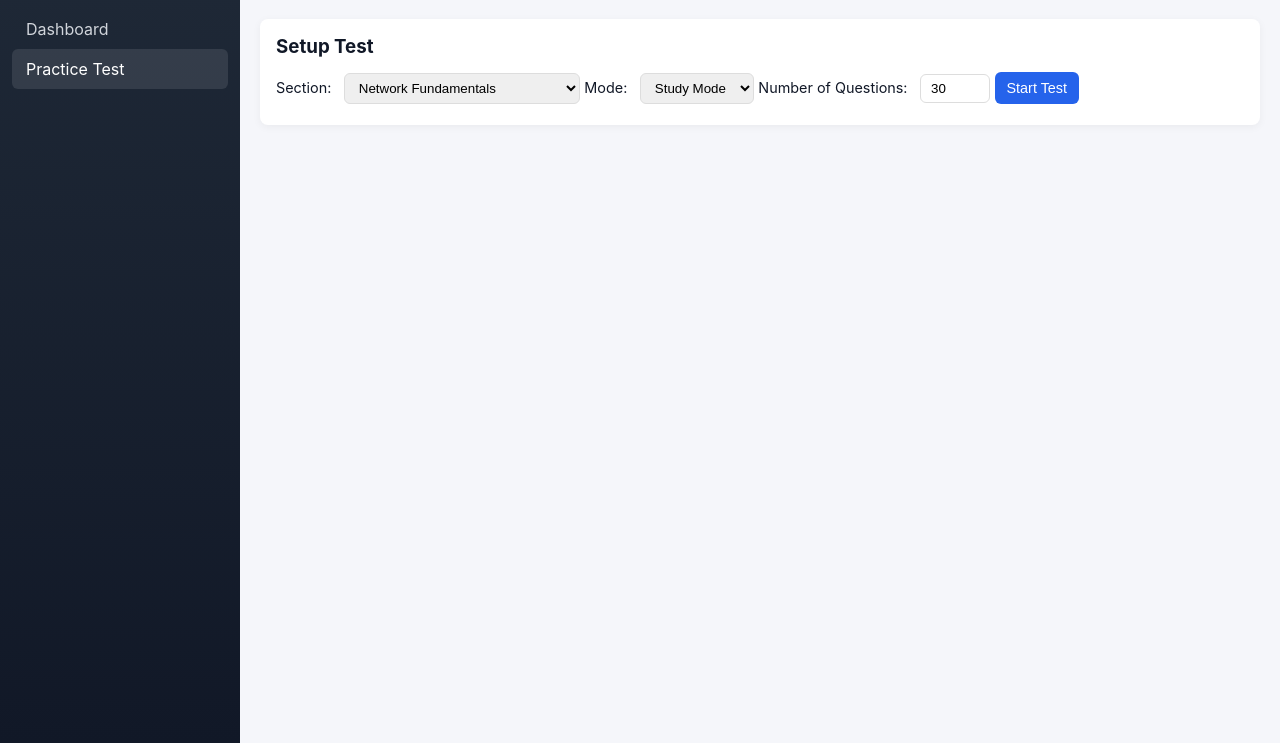
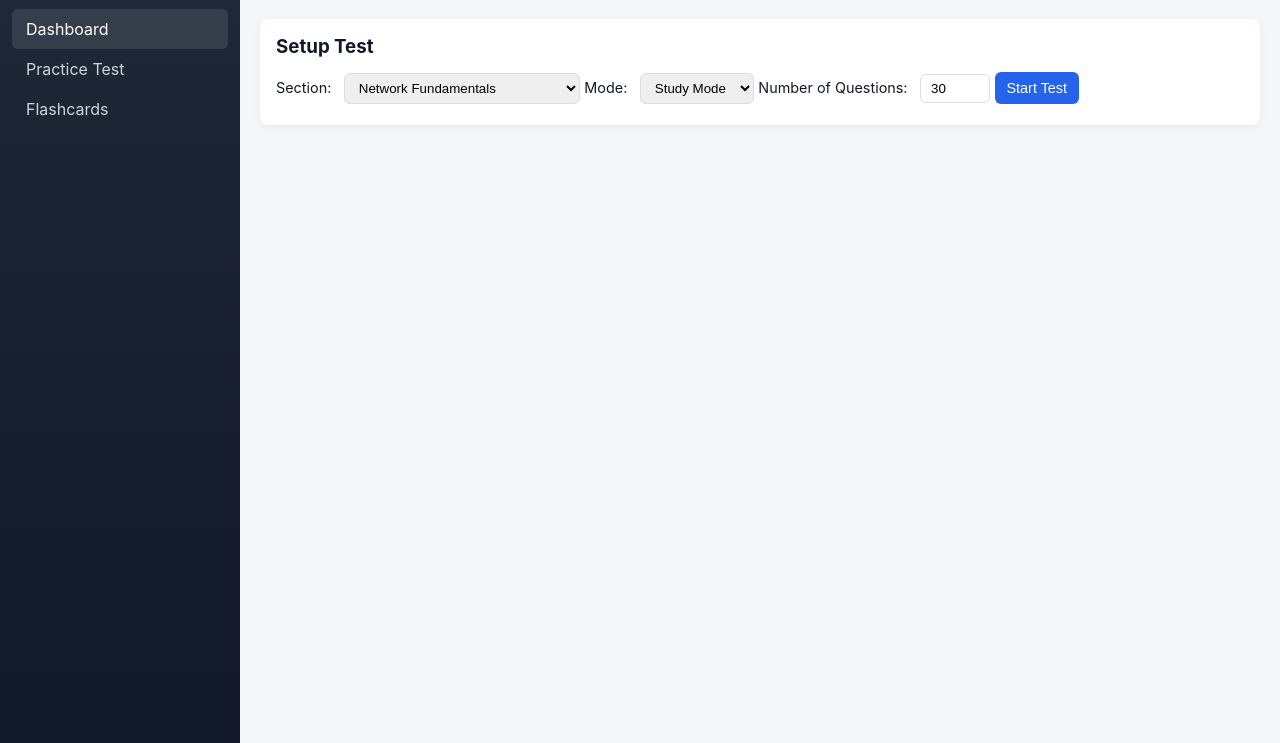
Before and after one commit to ElSpaniard97/ccna-practice-dashboard, a plain HTML site: page questions.html in a window 1280 px wide. Shown: the part 57-800 px from the top of the page. Drawn offline with Linux system fonts and the light colour scheme.

Commit message:
Update questions.html

```diff
--- a/questions.html
+++ b/questions.html
@@ -56,9 +56,10 @@
     <aside class="sidebar">
       <div class="brand">CCNA Practice</div>
       <div class="nav">
-        <a href="index.html">Dashboard</a>
-        <a href="#" class="active">Practice Test</a>
-      </div>
+  <a href="index.html" class="active">Dashboard</a>
+  <a href="questions.html">Practice Test</a>
+  <a href="flashcards.html">Flashcards</a>
+</div>
     </aside>
 
     <header class="header">
```
